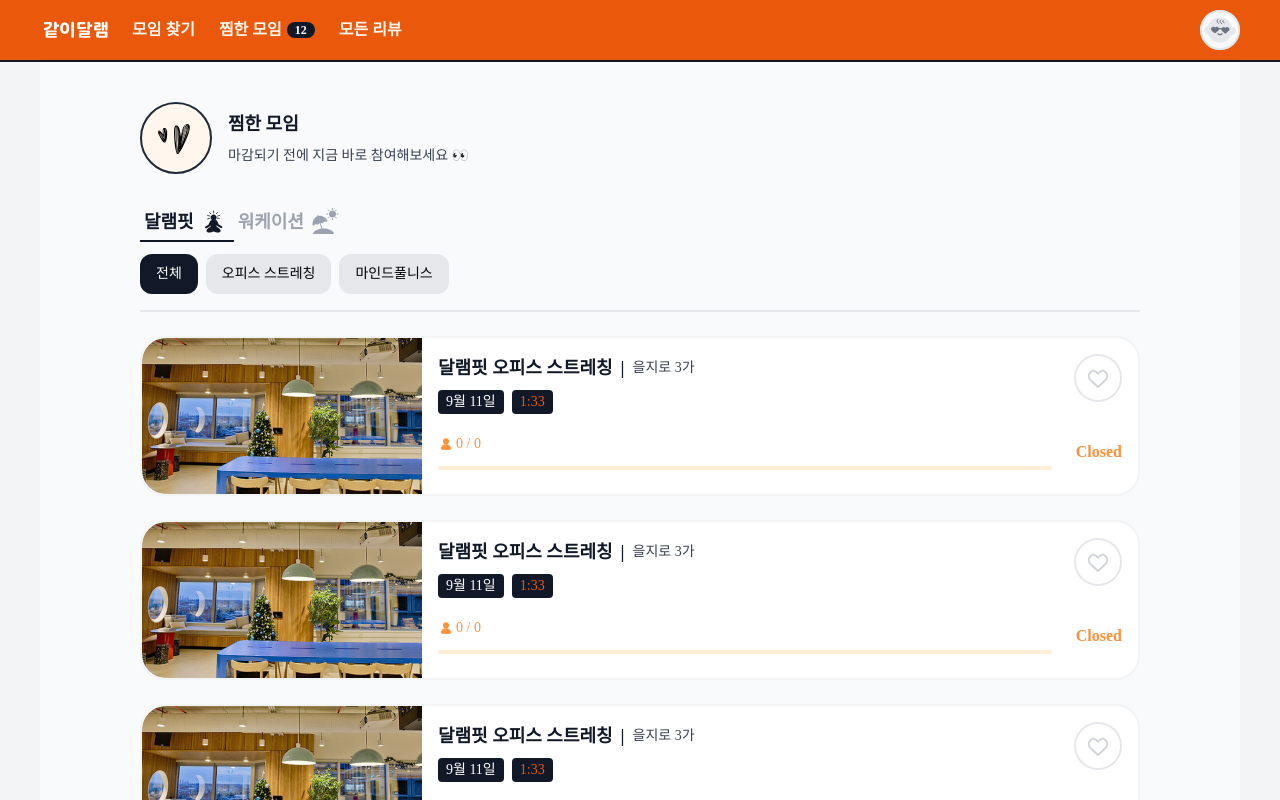
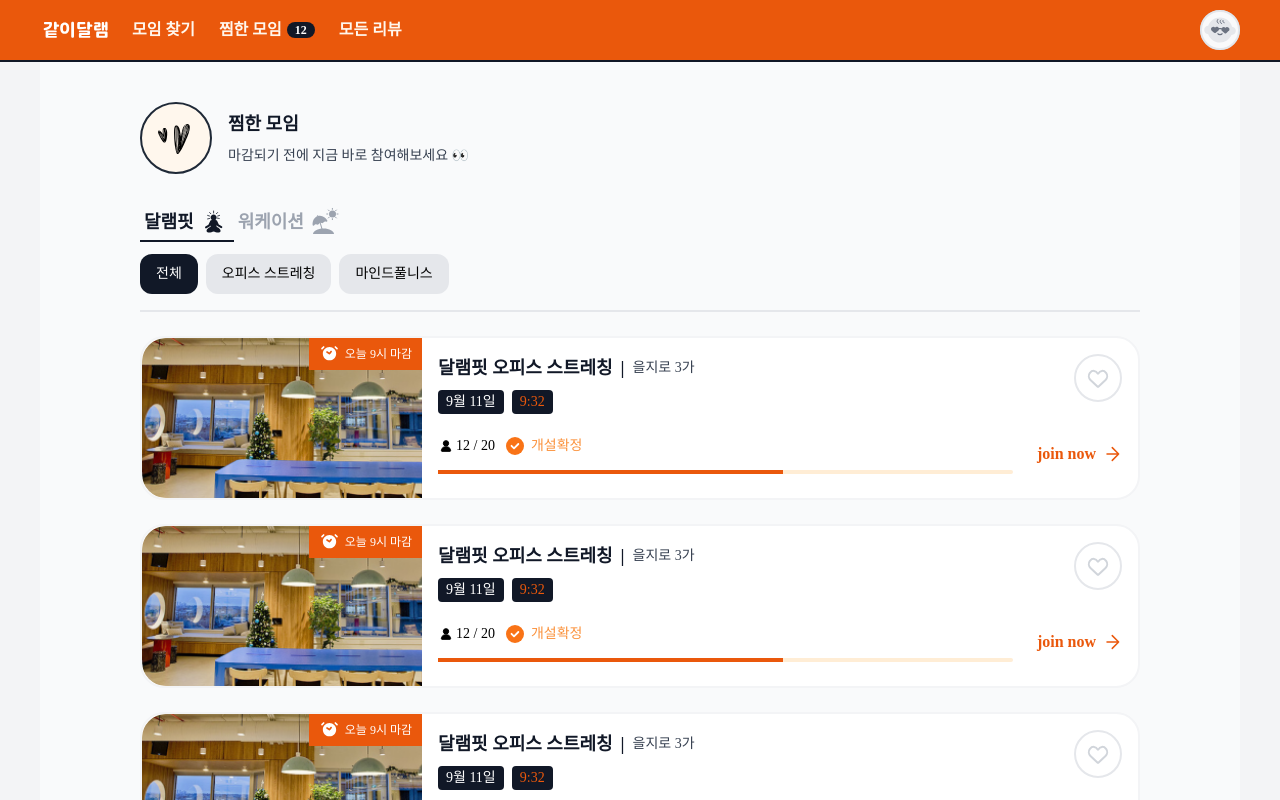
Before and after one commit to INtiful/SootheWithMe, a Next.js app: page /saved in a window 1280 px wide. Shown: the top 800 px of the page. Built offline with nearby package versions, Linux system fonts and the light colour scheme; a web font is replaced by a local one.

Commit message:
[KAN-28] feat: 찜한 모임 페이지 UI 수정

```diff
--- /dev/null
+++ b/src/app/(main)/saved/mockData.ts
@@ -0,0 +1,72 @@
+export const tomorrow = new Date();
+tomorrow.setDate(tomorrow.getDate() + 1);
+
+export const registrationEnd = new Date(tomorrow);
+registrationEnd.setDate(tomorrow.getDate() - 1);
+
+export const DATA_LIST = [
+  {
+    teamId: 0,
+    id: 0,
+    type: 'dalaemfit',
+    name: '달램핏 오피스 스트레칭',
+    dateTime: tomorrow.toISOString(),
+    registrationEnd: registrationEnd.toISOString(),
+    location: '을지로 3가',
+    participantCount: 12,
+    capacity: 20,
+    image: '/images/mock-image.png',
+    createdBy: 0,
+  },
+  {
+    teamId: 0,
+    id: 1,
+    type: 'dalaemfit',
+    name: '달램핏 오피스 스트레칭',
+    dateTime: tomorrow.toISOString(),
+    registrationEnd: registrationEnd.toISOString(),
+    location: '을지로 3가',
+    participantCount: 12,
+    capacity: 20,
+    image: '/images/mock-image.png',
+    createdBy: 0,
+  },
+  {
+    teamId: 0,
+    id: 2,
+    type: 'dalaemfit',
+    name: '달램핏 오피스 스트레칭',
+    dateTime: tomorrow.toISOString(),
+    registrationEnd: registrationEnd.toISOString(),
+    location: '을지로 3가',
+    participantCount: 12,
+    capacity: 20,
+    image: '/images/mock-image.png',
+    createdBy: 0,
+  },
+  {
+    teamId: 0,
+    id: 3,
+    type: 'dalaemfit',
+    name: '달램핏 오피스 스트레칭',
+    dateTime: tomorrow.toISOString(),
+    registrationEnd: registrationEnd.toISOString(),
+    location: '을지로 3가',
+    participantCount: 12,
+    capacity: 20,
+    image: '/images/mock-image.png',
+    createdBy: 0,
+  },
+];
+
+export const OPTIONS = [
+  '건대입구',
+  '을지로 3가',
+  '신림',
+  '홍대입구',
+  '시청',
+  '신대방',
+  '서울대입구',
+];
+
+export const SORT_OPTIONS = ['마감 임박', '을지로 3가', '참여 인원 순'];
--- a/src/app/saved/page.tsx
+++ b/src/app/(main)/saved/page.tsx
@@ -1,82 +1,13 @@
 'use client';
 
+import { useState } from 'react';
 import { HeadSaved } from '@/public/images';
-import Tab from '../components/Tab/Tab';
-import { useState } from 'react';
-import Chip from '../components/Chip/Chip';
-import FilterList from '../components/Filter/FilterList';
-import FilterSort from '../components/Filter/FilterSort';
-import CardList from '../components/CardList/CardList';
-import { GatheringsListData } from '@/types/data.type';
-import DropDown from '../components/DropDown/DropDown';
-
-const tempData = [
-  {
-    teamId: 0,
-    id: 0,
-    type: 'dalaemfit',
-    name: '달램핏 오피스 스트레칭',
-    dateTime: '2024-09-11T01:33:50.892Z',
-    registrationEnd: '2024-09-11T01:33:50.892Z',
-    location: '을지로 3가',
-    participantCount: 0,
-    capacity: 0,
-    image: '/images/mock-image.png',
-    createdBy: 0,
-  },
-  {
-    teamId: 0,
-    id: 1,
-    type: 'dalaemfit',
-    name: '달램핏 오피스 스트레칭',
-    dateTime: '2024-09-11T01:33:50.892Z',
-    registrationEnd: '2024-09-11T01:33:50.892Z',
-    location: '을지로 3가',
-    participantCount: 0,
-    capacity: 0,
-    image: '/images/mock-image.png',
-    createdBy: 0,
-  },
-  {
-    teamId: 0,
-    id: 2,
-    type: 'dalaemfit',
-    name: '달램핏 오피스 스트레칭',
-    dateTime: '2024-09-11T01:33:50.892Z',
-    registrationEnd: '2024-09-11T01:33:50.892Z',
-    location: '을지로 3가',
-    participantCount: 0,
-    capacity: 0,
-    image: '/images/mock-image.png',
-    createdBy: 0,
-  },
-  {
-    teamId: 0,
-    id: 3,
-    type: 'dalaemfit',
-    name: '달램핏 오피스 스트레칭',
-    dateTime: '2024-09-11T01:33:50.892Z',
-    registrationEnd: '2024-09-11T01:33:50.892Z',
-    location: '을지로 3가',
-    participantCount: 0,
-    capacity: 0,
-    image: '/images/mock-image.png',
-    createdBy: 0,
-  },
-];
-
-const emptyArr: GatheringsListData[] = [];
-
-// mock data
-const OPTIONS = [
-  '건대입구',
-  '을지로 3가',
-  '신림',
-  '홍대입구',
-  '시청',
-  '신대방',
-  '서울대입구',
-];
+import Tab from '@/app/components/Tab/Tab';
+import Chip from '@/app/components/Chip/Chip';
+import FilterList from '@/app/components/Filter/FilterList';
+import FilterSort from '@/app/components/Filter/FilterSort';
+import CardList from '@/app/components/CardList/CardList';
+import { DATA_LIST, OPTIONS, SORT_OPTIONS } from './mockData';
 
 const SavedPage = () => {
   const [activeTab, setActiveTab] = useState<'dalaemfit' | 'workation'>(
@@ -104,7 +35,7 @@ const SavedPage = () => {
     <main className='mx-auto flex h-full max-w-1200 flex-col bg-var-gray-50 px-16 pb-48 pt-24 md:px-24 md:pt-40 lg:px-100'>
       {/* head */}
       <div className='flex items-center gap-16'>
-        <HeadSaved className='h-72 w-72' />
+        <HeadSaved className='size-72' />
         <div>
           <h2 className='mb-8 text-18 font-semibold text-var-gray-900'>
             찜한 모임
@@ -129,10 +60,11 @@ const SavedPage = () => {
             onClick={() => handleClickTab('workation')}
           />
         </div>
-        {/* filter */}
+
         <div className='flex flex-col gap-16'>
+          {/* 버튼 칩 */}
           <div
-            className={`flex items-center gap-8 ${activeTab === 'workation' ? 'hidden' : ''}`}
+            className={`flex items-center gap-8 ${activeTab === 'workation' && 'hidden'}`}
           >
             <button type='button' onClick={() => handleClickChips('all')}>
               <Chip state={activeChip === 'all' ? 'active' : 'default'}>
@@ -158,19 +90,27 @@ const SavedPage = () => {
               </Chip>
             </button>
           </div>
+
           <div className='w-full border-y border-var-gray-200' />
+          {/* filter */}
           <div className='flex items-center justify-between lg:hidden'>
             <div className='flex gap-8'>
-              <FilterList>지역 선택</FilterList>
-              <FilterList>날짜 선택</FilterList>
+              <FilterList state='default' options={OPTIONS}>
+                지역 선택
+              </FilterList>
+              <FilterList state='default' options={OPTIONS}>
+                날짜 선택
+              </FilterList>
             </div>
-            <FilterSort>마감 임박</FilterSort>
+            <FilterSort state='default' options={SORT_OPTIONS}>
+              마감 임박
+            </FilterSort>
           </div>
         </div>
         {/* data list */}
         <div className='mt-24 flex grow flex-col gap-24'>
-          {tempData.length > 0 ? (
-            tempData.map((item) => <CardList key={item.id} data={item} />)
+          {DATA_LIST.length > 0 ? (
+            DATA_LIST.map((item) => <CardList key={item.id} data={item} />)
           ) : (
             <div className='flex size-full grow items-center justify-center text-14 font-medium text-var-gray-500'>
               아직 아직 찜한 모임이 없어요.
```
